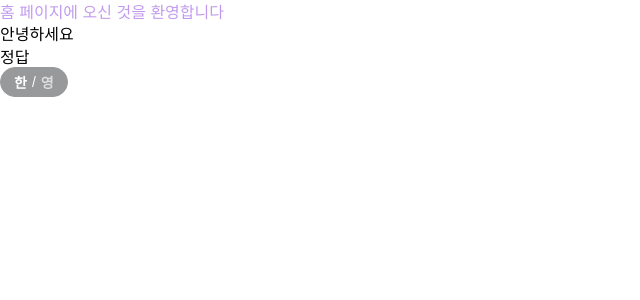
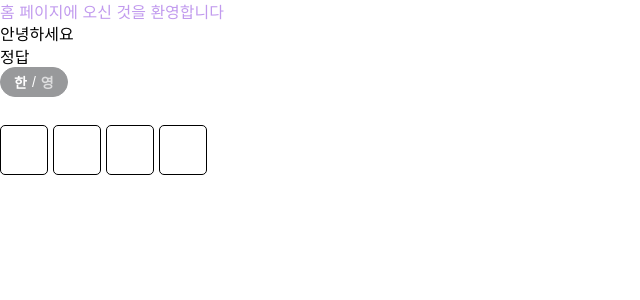
Before and after one commit to Catch-Letter/Catch-Letter-FE, a React (Vite) app: page / in a window 1280 px wide. Shown: the top 300 px of the page, without its empty margins (0-640 px from the left). Built offline with nearby package versions, Linux system fonts and the light colour scheme.

Commit message:
feat: 코드리뷰 반영 1차 수정(#18)

```diff
--- a/src/pages/home/home.tsx
+++ b/src/pages/home/home.tsx
@@ -1,4 +1,5 @@
 import { LanguageSwitcher } from '#/shared/ui/languageSwitcher'
+import SeparatedInput from '#/shared/ui/separated-input/separated-input'
 import { colors } from '#/styles/color'
 import styled from '@emotion/styled'
 import { useTranslation } from 'react-i18next'
@@ -11,6 +12,7 @@ const Home = () => {
       <div>{t('hello')}</div>
       <div>{t('correct')}</div>
       <LanguageSwitcher />
+      <SeparatedInput length={4} label='Separated Input' />
     </Container>
   )
 }
--- a/src/shared/ui/index.ts
+++ b/src/shared/ui/index.ts
@@ -2,3 +2,5 @@ export * from './input'
 export * from './input-field'
 export * from './header'
 export * from './modal'
+export * from './separated-input'
+export * from './languageSwitcher'
--- a/src/shared/ui/separated-input/separated-input.styles.tsx
+++ b/src/shared/ui/separated-input/separated-input.styles.tsx
@@ -1,3 +1,4 @@
+import { colors } from '#/styles/color'
 import { css } from '@emotion/react'
 
 export const separatedInputContainer = css`
@@ -19,5 +20,10 @@ export const separateInput = css`
   border: 1px solid black;
   font-size: 28px;
   border-radius: 5px;
-  background-color: transparent;
+  background-color: ${colors.grey[1]};
 `
+export const labels = css`
+  font-size: 18px;
+  font-weight: 700;
+  color: ${colors.grey[1]};
+`
--- a/src/shared/ui/separated-input/separated-input.tsx
+++ b/src/shared/ui/separated-input/separated-input.tsx
@@ -2,7 +2,8 @@ import {
   separatedInputContainer,
   separateInputs,
   separateInput,
-} from '#/shared/ui/separated-input/separated-input.styles'
+  labels,
+} from './separated-input.styles'
 import { InputHTMLAttributes, useRef, useState } from 'react'
 
 interface SeparatedInputProps extends InputHTMLAttributes<HTMLInputElement> {
@@ -10,12 +11,12 @@ interface SeparatedInputProps extends InputHTMLAttributes<HTMLInputElement> {
   label?: string
 }
 
-export default function SeparatedInput({ label, length }: SeparatedInputProps) {
+const SeparatedInput: React.FC<SeparatedInputProps> = ({ label, length }) => {
   const inputRefs = useRef<(HTMLInputElement | null)[]>([])
   const [isComposing, setIsComposing] = useState(false)
 
   const handleInputChange = (e: React.ChangeEvent<HTMLInputElement>, index: number) => {
-    const value = e.target.value
+    const { value } = e.target
 
     if (isComposing) return
 
@@ -61,8 +62,10 @@ export default function SeparatedInput({ label, length }: SeparatedInputProps) {
 
   return (
     <div css={separatedInputContainer}>
-      {label && <label>{label}</label>}
+      {label && <label css={labels}>{label}</label>}
       <div css={separateInputs}>{inputs}</div>
     </div>
   )
 }
+
+export default SeparatedInput
```
